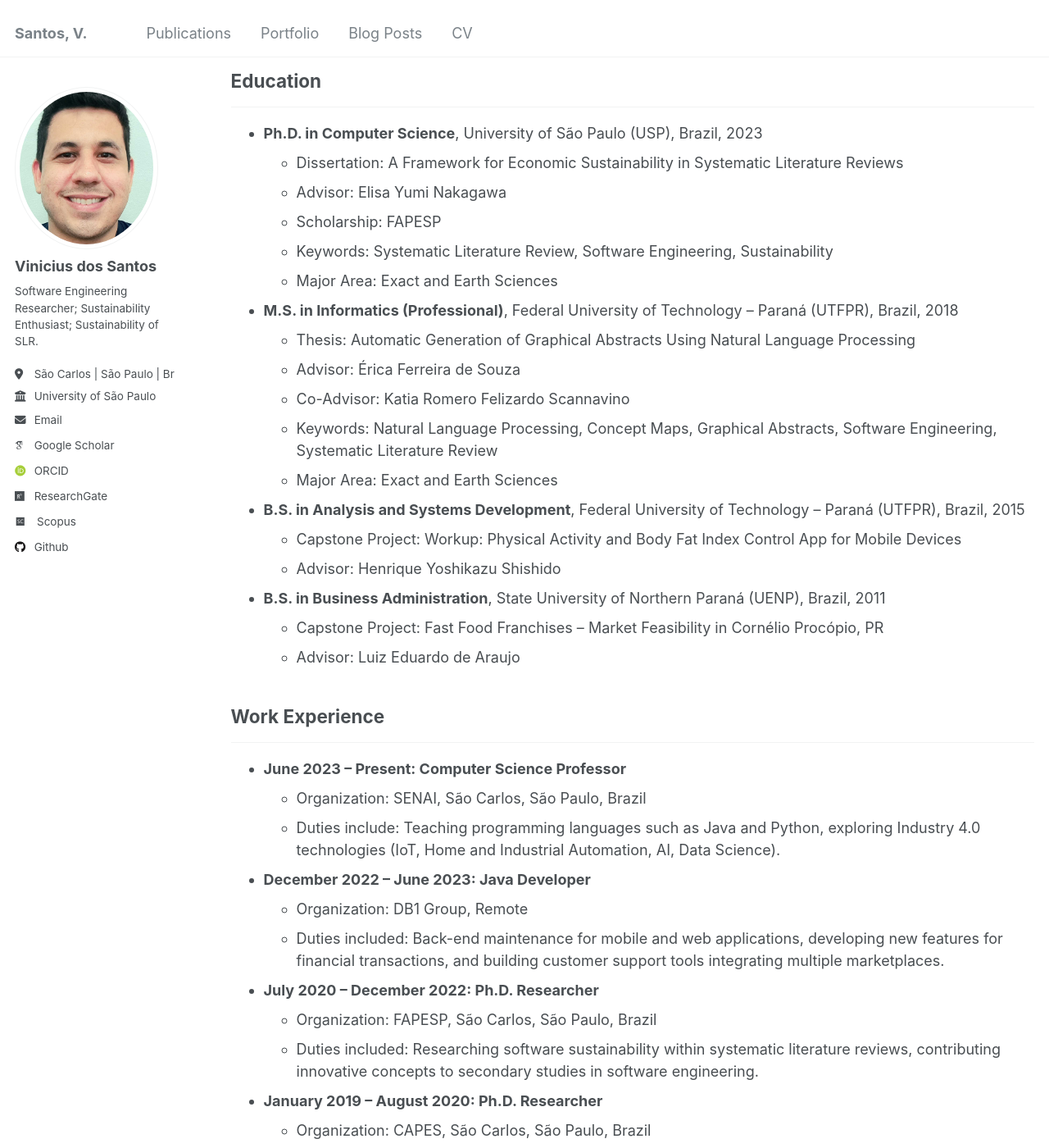
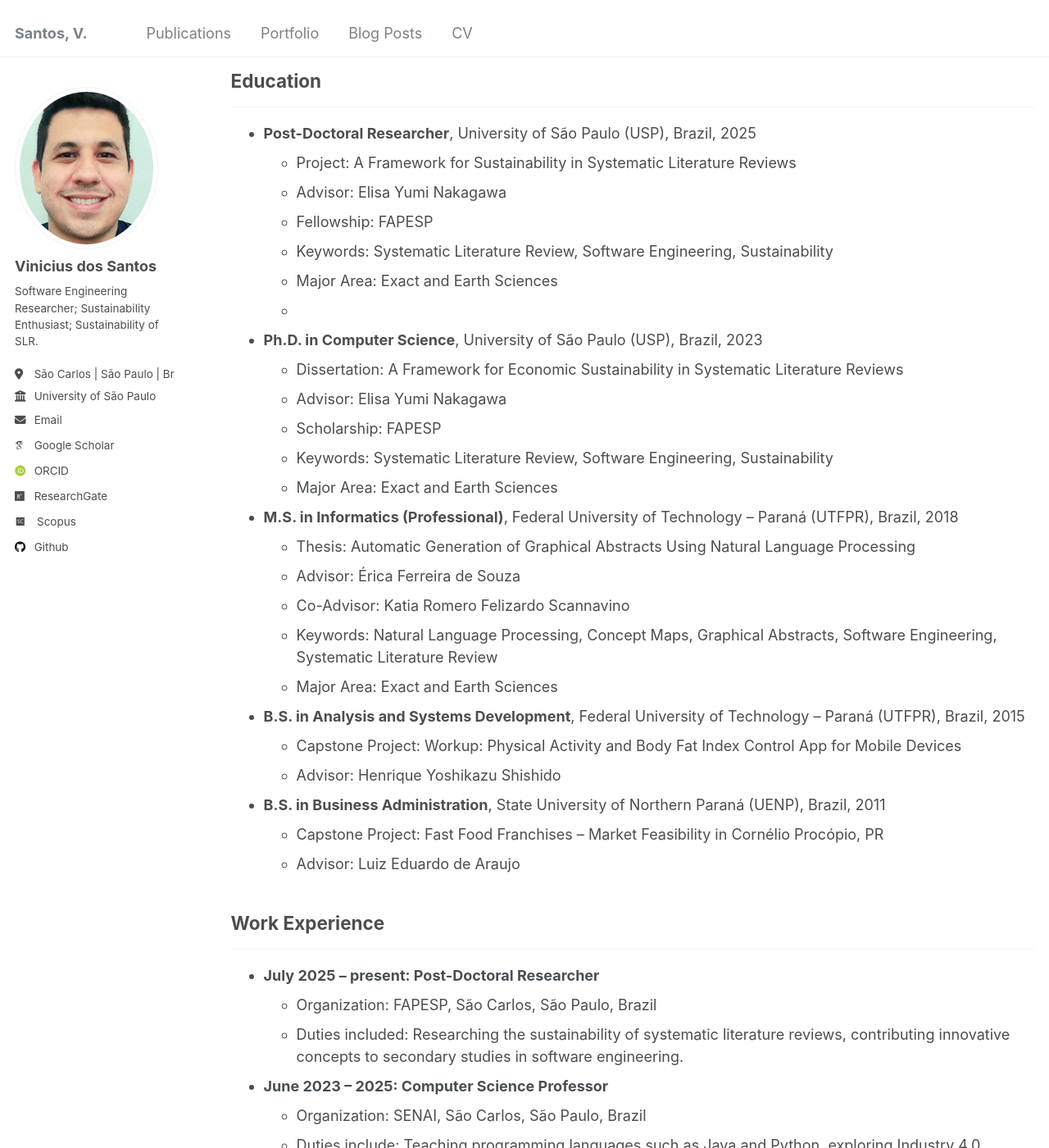
Before and after one commit to vinnydsstos/academic-bio, a Jekyll site: the page built from _pages/cv.md, in a window 1280 px wide and 1400 px high, scrolled down 852 px. Shown: the whole window at 82% size. Built offline with Jekyll 4.4.1, drawn with Linux system fonts in a browser that asks for light colours; some web fonts are replaced.

Commit message:
Update cv.md

```diff
--- a/_pages/cv.md
+++ b/_pages/cv.md
@@ -30,6 +30,14 @@ Graduated in Systems Analysis and Development from the Federal Technological Uni
 
 ## Education
 ---
+
+* **Post-Doctoral  Researcher**, University of São Paulo (USP), Brazil, 2025
+  - Project: A Framework for Sustainability in Systematic Literature Reviews
+  - Advisor: Elisa Yumi Nakagawa
+  - Fellowship: FAPESP
+  - Keywords: Systematic Literature Review, Software Engineering, Sustainability
+  - Major Area: Exact and Earth Sciences
+  -
 * **Ph.D. in Computer Science**, University of São Paulo (USP), Brazil, 2023
   - Dissertation: A Framework for Economic Sustainability in Systematic Literature Reviews
   - Advisor: Elisa Yumi Nakagawa
@@ -56,7 +64,11 @@ Graduated in Systems Analysis and Development from the Federal Technological Uni
 ## Work Experience
 ---
 
-* **June 2023 – Present: Computer Science Professor**
+* **July 2025 – present: Post-Doctoral Researcher**
+  - Organization: FAPESP, São Carlos, São Paulo, Brazil
+  - Duties included: Researching the sustainability of systematic literature reviews, contributing innovative concepts to secondary studies in software engineering.
+
+* **June 2023 – 2025: Computer Science Professor**
   - Organization: SENAI, São Carlos, São Paulo, Brazil
   - Duties include: Teaching programming languages such as Java and Python, exploring Industry 4.0 technologies (IoT, Home and Industrial Automation, AI, Data Science).
 
```
